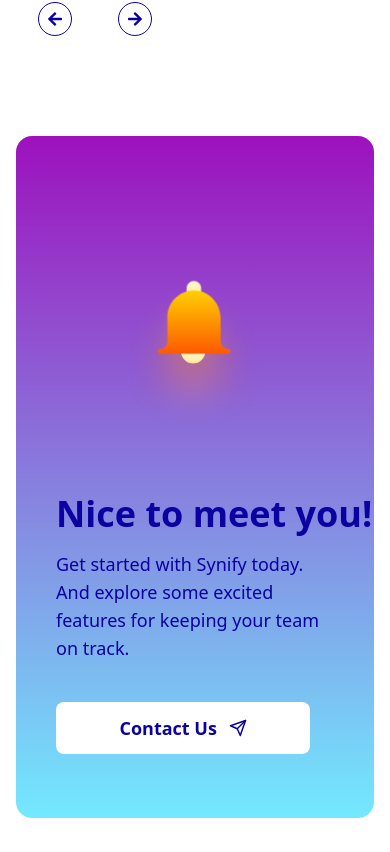
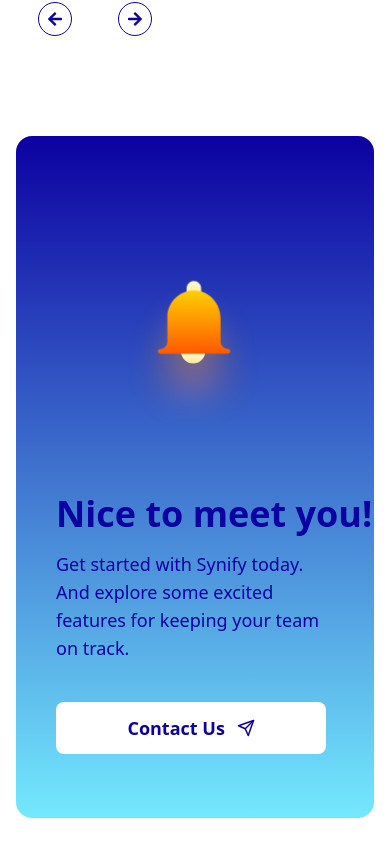
Before and after one commit to TechBuilderTeam/Project-Syncify, a React (Vite) app: page / in a window 390 px wide. Shown: the part 4772-5624 px from the top of the page. Built offline with nearby package versions, Linux system fonts and the light colour scheme; no server answers.

Commit message:
again some issues fixed

```diff
--- a/src/components/Pages/Home/HomeEmailSection/HomeEmailSection.jsx
+++ b/src/components/Pages/Home/HomeEmailSection/HomeEmailSection.jsx
@@ -4,8 +4,8 @@
 import { Link } from "react-router-dom";
 const HomeEmailSection = () => {
   return (
-    <div className="w-full h-screen px-4 md:px-20 py-2 mb-10">
-      <div className="bg-gradient-to-b from-[#9d11bd] to-[#73e9fe] md:bg-gradient-to-r md:from-[#73e9fe] md:to-[#0c01a1] dark:md:from-[#0c01a1] dark:md:to-[#73e9fe] w-full rounded-2xl dark:text-[#0c01a1] dark:md:text-[#73e9fe]">
+    <div className="w-full  px-4 md:px-48 py-2 mb-40 md:mb-10">
+      <div className="bg-gradient-to-b from-[#0c01a1] to-[#73e9fe] md:bg-gradient-to-r md:from-[#73e9fe] md:to-[#0c01a1] dark:md:from-[#0c01a1] dark:md:to-[#73e9fe] w-full rounded-2xl dark:text-[#0c01a1] dark:md:text-[#73e9fe]">
         <div className="flex flex-col-reverse md:flex-row justify-center items-center pb-10 md:pb-4">
           <div className="w-full md:w-1/2 flex flex-col justify-center items-start md:pl-20 pl-10 md:px-10">
             <h1 className="text-4xl md:text-6xl font-bold ">
@@ -15,7 +15,7 @@
               Get started with Synify today. And explore some excited features
               for keeping your team on track.
             </p>
-            <div className="my-6 md:mt-6 md:mb-0 w-[80%] flex justify-center bg-white rounded-lg">
+            <div className="my-6 md:mt-6 md:mb-0 w-[85%] md:w-full flex justify-center bg-white rounded-lg">
               <Link to="/contact">
                 <button className="flex justify-between items-center gap-3 px-2 py-3 text-lg bg-white dark:text-sky-900  font-bold">
                   Contact Us <FiSend />
```
